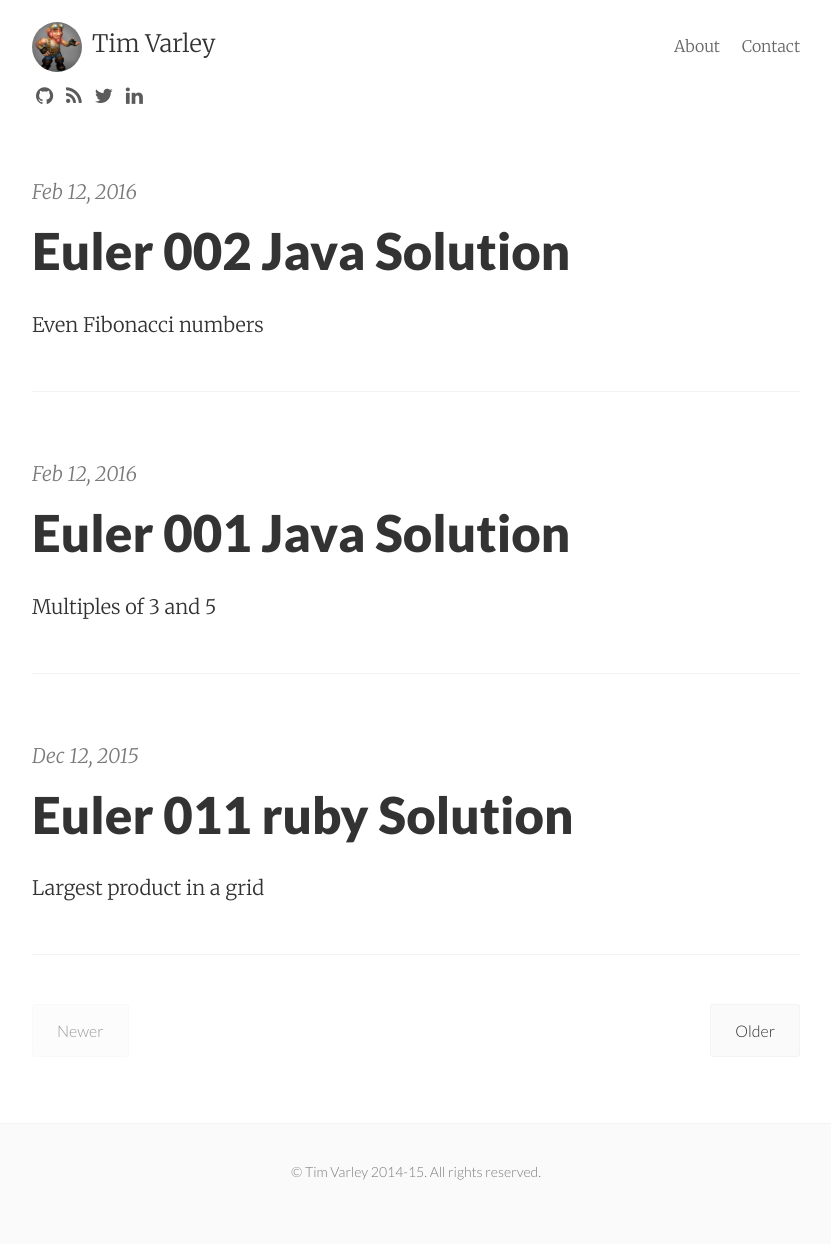
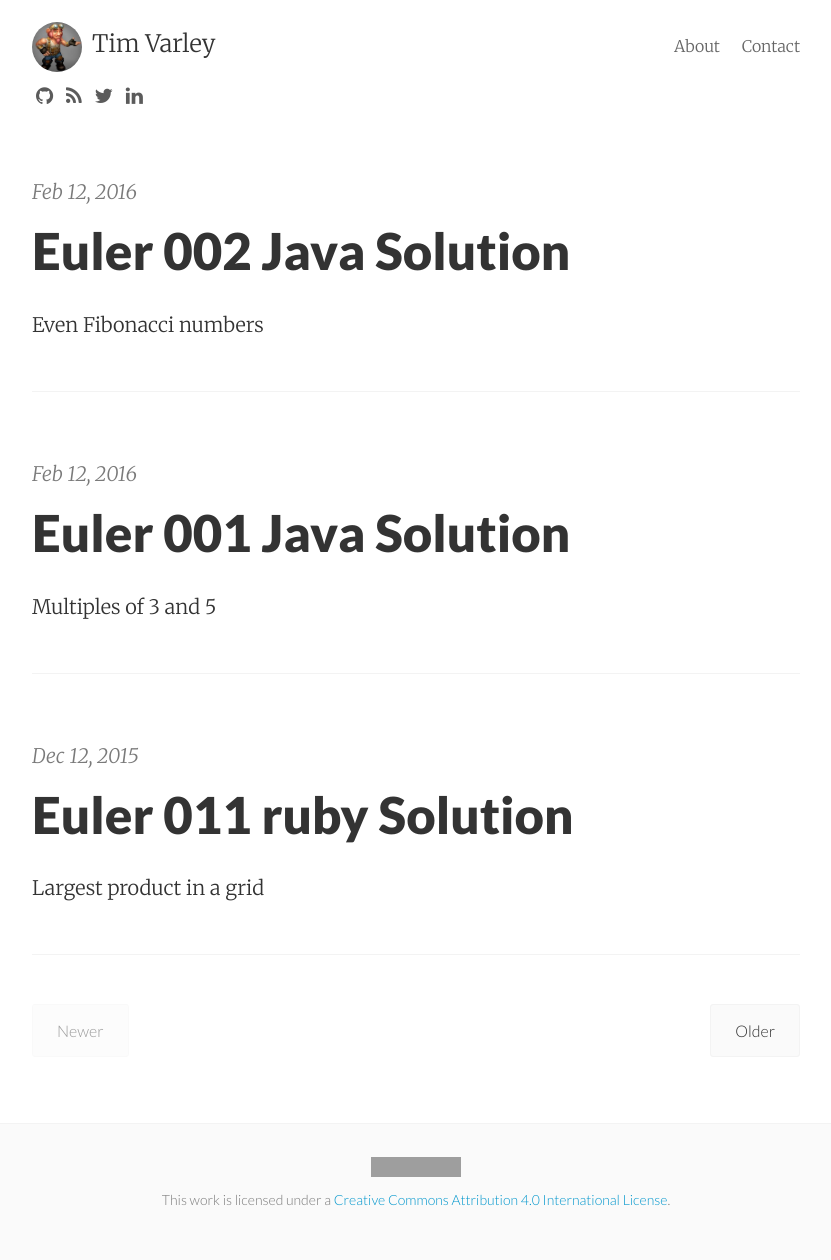
Before and after one commit to tvarley/tvarley.github.io, a Jekyll site: the page built from index.html, in a window 1280 px wide. Shown: the whole page, without its empty margins (224-1055 px from the left). Built offline with Jekyll 4.4.1, drawn with Linux system fonts in a browser that asks for light colours; nearby versions of some CDN libraries; Markdown is read by kramdown in place of the engine named in the settings; the list of posts is cut into pages by our own code; grey boxes are pictures that could not be loaded.

Commit message:
Add CC license

```diff
--- a/_includes/footer.html
+++ b/_includes/footer.html
@@ -1,7 +1,8 @@
 <footer class="footer">
   <div class="p2 wrap">
     <div class="measure mt1 center">
-      <small>&copy; Tim Varley 2014-15. All rights reserved.
+      <small>
+        <a rel="license" href="http://creativecommons.org/licenses/by/4.0/"><img alt="Creative Commons License" style="border-width:0" src="https://i.creativecommons.org/l/by/4.0/88x31.png" /></a><br />This work is licensed under a <a rel="license" href="http://creativecommons.org/licenses/by/4.0/">Creative Commons Attribution 4.0 International License</a>.</p>
       </small>
     </div>
   </div>
```
